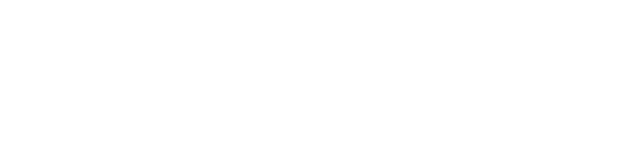
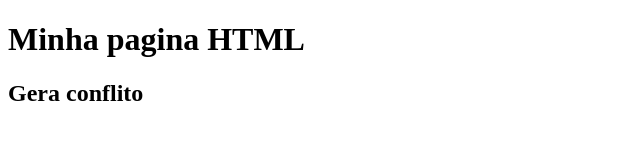
Before and after one commit to paulareginavega/gama-no-github, a plain HTML site: page index.html in a window 1280 px wide. Shown: the whole page, without its empty margins (0-640 px from the left). Drawn offline with Linux system fonts and the light colour scheme.

Commit message:
outro commit, na master

```diff
--- a/index.html
+++ b/index.html
@@ -7,6 +7,7 @@
     <title>Document</title>
 </head>
 <body>
-
+    <h1>Minha pagina HTML</h1>
+    <h2>Gera conflito</h2>
 </body>
 </html>
```
